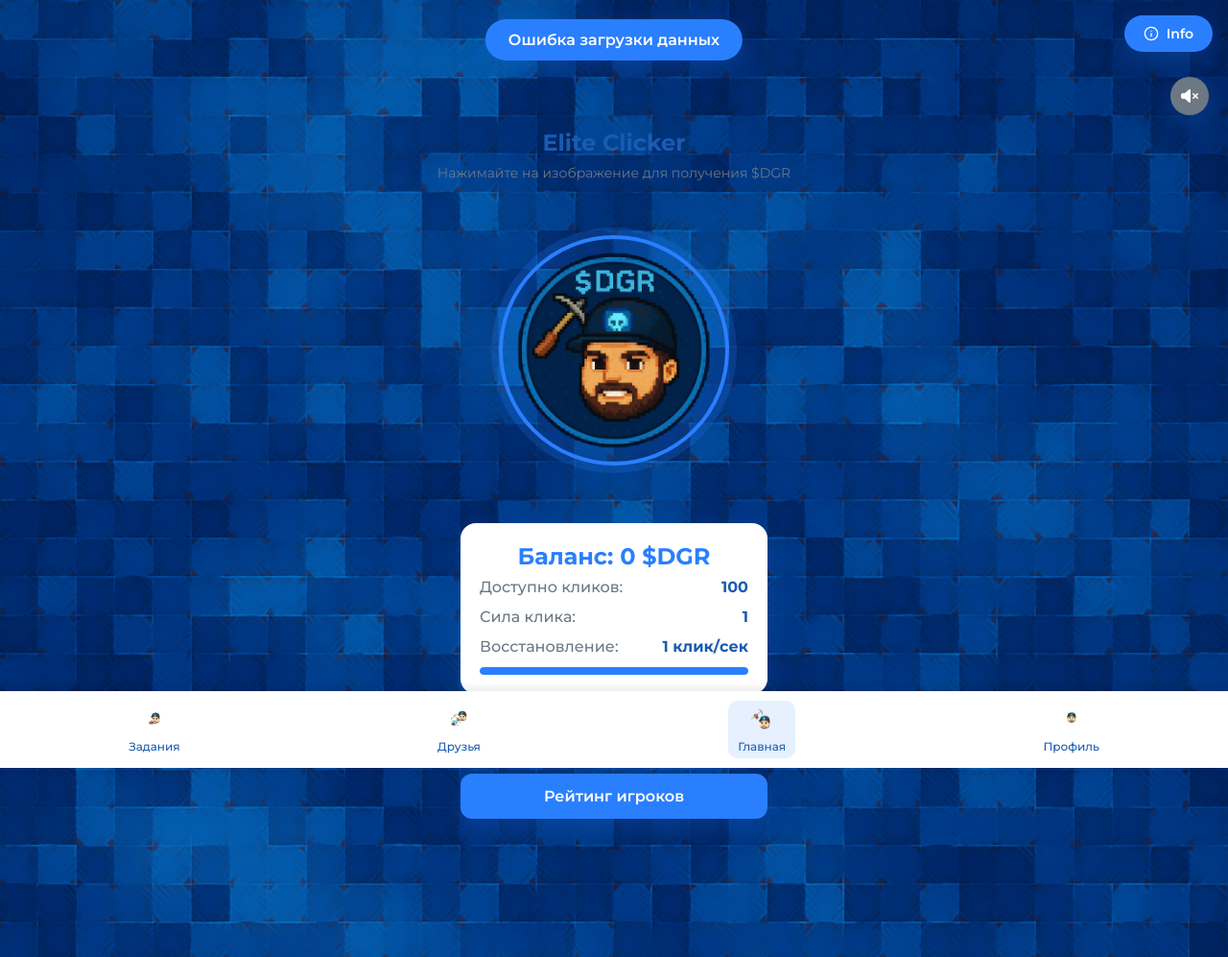
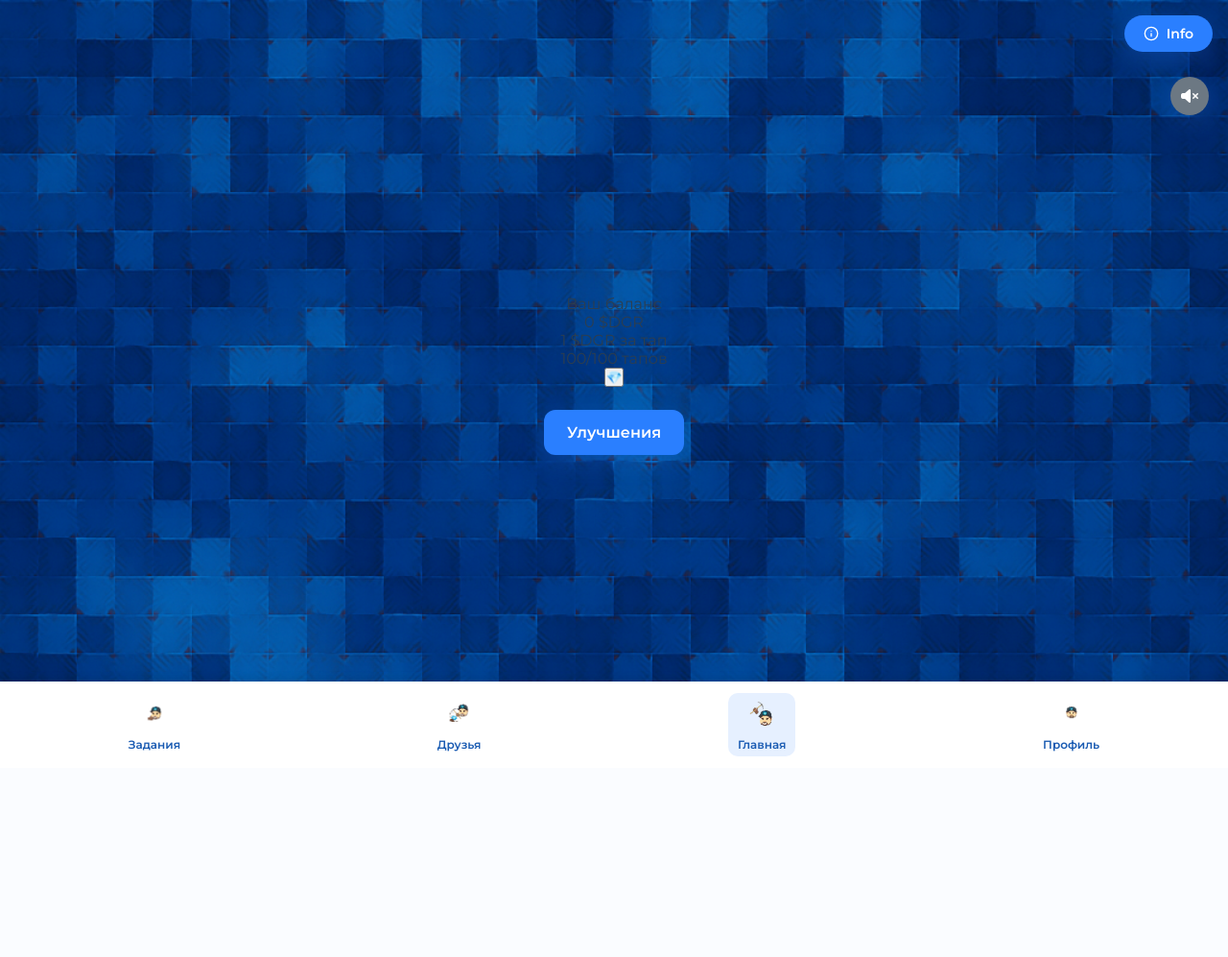
Before and after one commit to gteyhyri/Zakaz_1, a Flask app: page / in a window 1280 px wide. Shown: the whole page at 96% size. After the commit the page ends 788 px from the top, so only its background shows below. Run offline with Flask 3, Linux system fonts and the light colour scheme; some libraries are stand-ins or nearby versions.

Commit message:
Update index.html

```diff
--- a/templates/index.html
+++ b/templates/index.html
@@ -24,6 +24,21 @@
             padding: 0;
             box-sizing: border-box;
             font-family: 'Montserrat', sans-serif;
+            -webkit-tap-highlight-color: transparent;
+            outline: none;
+        }
+
+        button, a {
+            -webkit-touch-callout: none;
+            -webkit-user-select: none;
+            -moz-user-select: none;
+            -ms-user-select: none;
+            user-select: none;
+            -webkit-tap-highlight-color: transparent;
+        }
+
+        button:focus, a:focus {
+            outline: none;
         }
 
         body {
@@ -271,7 +286,7 @@
             justify-content: space-around;
             align-items: center;
             background-color: var(--white);
-            padding: 10px 0;
+            padding: 12px 0;
             box-shadow: 0 -2px 10px rgba(0, 0, 0, 0.1);
             position: sticky;
             bottom: 0;
@@ -296,8 +311,8 @@
         }
 
         .nav-btn img {
-            width: 30px;
-            height: 30px;
+            width: 36px;
+            height: 36px;
             object-fit: contain;
             margin-bottom: 5px;
         }
@@ -305,7 +320,7 @@
         .nav-btn span {
             font-size: 12px;
             color: var(--dark-blue);
-            font-weight: 500;
+            font-weight: 600;
         }
 
         .active-nav {
@@ -1297,66 +1312,63 @@
         .task-card {
             background-color: #f5f7fa;
             border-radius: 12px;
-            padding: 16px;
-            display: flex;
-            flex-direction: column;
+            padding: 14px 16px;
+            display: flex;
+            flex-direction: row;
+            justify-content: space-between;
+            align-items: center;
             gap: 12px;
             box-shadow: 0 2px 8px rgba(0, 0, 0, 0.1);
             margin-bottom: 16px;
             border: 1px solid rgba(42, 127, 255, 0.1);
-        }
-
-        .task-actions {
-            display: flex;
-            justify-content: space-between;
-            align-items: center;
-            gap: 10px;
-        }
-
-        .task-join-btn {
+            transform: translateY(0); /* Добавляем для плавной анимации */
+            transition: transform 0.2s ease, box-shadow 0.2s ease;
+        }
+
+        .task-card:hover {
+            transform: translateY(-2px);
+            box-shadow: 0 4px 12px rgba(0, 0, 0, 0.15);
+        }
+
+        /* Страница улучшений */
+        .page.upgradesPage {
+            padding: 16px;
+        }
+
+        .upgrades-header {
+            margin-bottom: 20px;
+        }
+
+        .upgrade-item {
             background-color: white;
-            color: #000;
-            font-weight: 600;
-            border: 1px solid #e1e4e8;
-            border-radius: 8px;
-            padding: 12px 16px;
-            font-size: 15px;
-            cursor: pointer;
-            transition: all 0.2s ease;
-            text-decoration: none;
-            flex: 1;
-            white-space: nowrap;
-            overflow: hidden;
-            text-overflow: ellipsis;
-            max-width: 70%;
-            text-align: left;
-            box-shadow: 0 1px 3px rgba(0, 0, 0, 0.08);
-        }
-
-        .task-join-btn:hover {
-            background-color: #f5f5f5;
-            border-color: #ccc;
-        }
-
-        .task-check-btn {
-            background-color: #2a7fff;
-            color: white;
-            border: none;
-            border-radius: 20px;
-            padding: 12px 20px;
-            font-size: 14px;
-            font-weight: 500;
-            cursor: pointer;
-            transition: all 0.2s ease;
-            white-space: nowrap;
-            min-width: 120px;
-            box-shadow: 0 2px 5px rgba(42, 127, 255, 0.2);
-        }
-
-        .task-check-btn:hover {
-            background-color: #1a6ce8;
-            box-shadow: 0 3px 8px rgba(42, 127, 255, 0.3);
-        }
+            border-radius: 12px;
+            padding: 16px;
+            margin-bottom: 16px;
+            box-shadow: 0 2px 5px rgba(0, 0, 0, 0.1);
+        }
+
+        /* Анимация Float In / Gentle Rise */
+        @keyframes floatIn {
+            from {
+                opacity: 0;
+                transform: translateY(30px);
+            }
+            to {
+                opacity: 1;
+                transform: translateY(0);
+            }
+        }
+
+        .float-in {
+            animation: floatIn 0.5s ease-out forwards;
+            opacity: 0;
+        }
+
+        .delay-100 { animation-delay: 0.1s; }
+        .delay-200 { animation-delay: 0.2s; }
+        .delay-300 { animation-delay: 0.3s; }
+        .delay-400 { animation-delay: 0.4s; }
+        .delay-500 { animation-delay: 0.5s; }
     </style>
 </head>
 <body>
@@ -1381,105 +1393,89 @@
 
     <div id="mainPage" class="page active">
         <div class="main-content">
-            <h1 class="title">Elite Clicker</h1>
-            <p class="subtitle">Нажимайте на изображение для получения $DGR</p>
-
-            <div class="clicker-container" id="clickerContainer">
-                <img src="/static/IMG_8264.PNG" alt="Click me" class="clicker-image" id="clickerImage">
-            </div>
-
-            <div class="stats-container">
-                <div class="click-counter">Баланс: <span id="totalClicks">0</span> $DGR</div>
-                <div class="stat-item">
-                    <span class="stat-label">Доступно кликов:</span>
-                    <span class="stat-value" id="availableClicks">100</span>
+            <div class="center-content">
+                <!-- Информация о балансе -->
+                <div class="balance-container float-in">
+                    <div class="balance-box">
+                        <div class="balance-title">Ваш баланс</div>
+                        <div class="balance-value"><span id="totalClicks">0</span> $DGR</div>
+                    </div>
                 </div>
-                <div class="stat-item">
-                    <span class="stat-label">Сила клика:</span>
-                    <span class="stat-value" id="clickPower">1</span>
+
+                <!-- Кнопка клика -->
+                <div class="click-container float-in delay-100">
+                    <div class="click-info">
+                        <div>
+                            <span id="clickPower">1</span> $DGR за тап
+                        </div>
+                        <div>
+                            <span id="availableClicks">100</span>/<span id="maxClicks">100</span> тапов
+                        </div>
+                    </div>
+                    <button id="clickBtn" class="click-btn">
+                        <span class="click-icon">💎</span>
+                    </button>
                 </div>
-                <div class="stat-item">
-                    <span class="stat-label">Восстановление:</span>
-                    <span class="stat-value" id="regenRate">1 клик/сек</span>
-                </div>
-                <div class="regen-bar">
-                    <div class="regen-progress" id="regenProgress" style="width: 100%"></div>
+
+                <!-- Кнопка улучшений -->
+                <div class="upgrade-container float-in delay-200">
+                    <button id="upgradeBtn" class="upgrade-btn">Улучшения</button>
                 </div>
             </div>
-
-            <button class="upgrade-btn" id="upgradeBtn">Улучшения</button>
-
-            <button class="upgrade-btn ranking-btn" id="rankingBtn" style="margin-top: 12px;">Рейтинг игроков</button>
         </div>
     </div>
 
     <div id="upgradesPage" class="page">
-        <div class="page-content">
-            <h2 class="title">Улучшения</h2>
-            <p class="subtitle">Улучшайте параметры для увеличения эффективности</p>
-
-            <div class="upgrades-container">
-                <div class="upgrade-card" id="clickUpgrade">
-                    <div class="upgrade-icon">
-                        <i class="fas fa-hand-pointer"></i>
-                    </div>
-                    <div class="upgrade-info">
-                        <h3>Мощность клика</h3>
-                        <p class="upgrade-description">Увеличивает количество $DGR за один клик</p>
-                        <div class="upgrade-level">
-                            <span class="level-label">Уровень:</span>
-                            <span class="level-value" id="clickUpgradeLevel">0</span>
-                            <span class="level-max">/12</span>
-                        </div>
-                        <div class="upgrade-bonus" id="clickUpgradeBonus">+2 $DGR за клик</div>
-                    </div>
-                    <button class="upgrade-purchase-btn" id="clickUpgradeBtn">
-                        <span class="upgrade-cost" id="clickUpgradeCost">200 $DGR</span>
-                    </button>
+        <div class="page-header float-in">
+            <h2>Улучшения</h2>
+        </div>
+        <div class="upgrades-container">
+            <!-- Улучшение клика -->
+            <div class="upgrade-item float-in delay-100">
+                <div class="upgrade-info">
+                    <div class="upgrade-title">Сила клика</div>
+                    <div class="upgrade-description">Увеличивает количество $DGR за каждый клик</div>
+                    <div class="upgrade-level">Уровень: <span id="clickUpgradeLevel">0</span></div>
+                    <div class="upgrade-bonus" id="clickUpgradeBonus">+1 $DGR за клик</div>
                 </div>
-
-                <div class="upgrade-card" id="storageUpgrade">
-                    <div class="upgrade-icon">
-                        <i class="fas fa-database"></i>
-                    </div>
-                    <div class="upgrade-info">
-                        <h3>Объем хранилища</h3>
-                        <p class="upgrade-description">Увеличивает максимальное количество доступных тапов</p>
-                        <div class="upgrade-level">
-                            <span class="level-label">Уровень:</span>
-                            <span class="level-value" id="storageUpgradeLevel">0</span>
-                            <span class="level-max">/12</span>
-                        </div>
-                        <div class="upgrade-bonus" id="storageUpgradeBonus">+20 тапов</div>
-                    </div>
-                    <button class="upgrade-purchase-btn" id="storageUpgradeBtn">
-                        <span class="upgrade-cost" id="storageUpgradeCost">200 $DGR</span>
-                    </button>
-                </div>
-
-                <div class="upgrade-card" id="speedUpgrade">
-                    <div class="upgrade-icon">
-                        <i class="fas fa-clock"></i>
-                    </div>
-                    <div class="upgrade-info">
-                        <h3>Скорость восстановления</h3>
-                        <p class="upgrade-description">Уменьшает время восстановления тапов</p>
-                        <div class="upgrade-level">
-                            <span class="level-label">Уровень:</span>
-                            <span class="level-value" id="speedUpgradeLevel">0</span>
-                            <span class="level-max">/12</span>
-                        </div>
-                        <div class="upgrade-bonus" id="speedUpgradeBonus">-0.05 сек на тап</div>
-                    </div>
-                    <button class="upgrade-purchase-btn" id="speedUpgradeBtn">
-                        <span class="upgrade-cost" id="speedUpgradeCost">2000 $DGR</span>
-                    </button>
+                <div class="upgrade-action">
+                    <div class="upgrade-cost"><span id="clickUpgradeCost">200</span> $DGR</div>
+                    <button id="clickUpgradeBtn" class="btn-upgrade" onclick="purchaseUpgrade('click')">Улучшить</button>
                 </div>
             </div>
 
-            <button class="back-button" id="upgradesBackBtn">
-                <i class="fas fa-arrow-left"></i> Назад
-            </button>
+            <!-- Улучшение хранилища -->
+            <div class="upgrade-item float-in delay-200">
+                <div class="upgrade-info">
+                    <div class="upgrade-title">Объем хранилища</div>
+                    <div class="upgrade-description">Увеличивает максимальное количество доступных кликов</div>
+                    <div class="upgrade-level">Уровень: <span id="storageUpgradeLevel">0</span></div>
+                    <div class="upgrade-bonus" id="storageUpgradeBonus">+20 тапов</div>
+                </div>
+                <div class="upgrade-action">
+                    <div class="upgrade-cost"><span id="storageUpgradeCost">200</span> $DGR</div>
+                    <button id="storageUpgradeBtn" class="btn-upgrade" onclick="purchaseUpgrade('storage')">Улучшить</button>
+                </div>
+            </div>
+
+            <!-- Улучшение скорости регенерации -->
+            <div class="upgrade-item float-in delay-300">
+                <div class="upgrade-info">
+                    <div class="upgrade-title">Скорость восстановления</div>
+                    <div class="upgrade-description">Ускоряет восстановление кликов</div>
+                    <div class="upgrade-level">Уровень: <span id="speedUpgradeLevel">0</span></div>
+                    <div class="upgrade-bonus" id="speedUpgradeBonus">-0.05 сек на тап</div>
+                </div>
+                <div class="upgrade-action">
+                    <div class="upgrade-cost"><span id="speedUpgradeCost">2000</span> $DGR</div>
+                    <button id="speedUpgradeBtn" class="btn-upgrade" onclick="purchaseUpgrade('speed')">Улучшить</button>
+                </div>
+            </div>
+
+            <!-- Кнопка возврата -->
+            <div class="back-button-container float-in delay-400">
+                <button id="upgradesBackBtn" class="btn-back">Назад</button>
+            </div>
         </div>
     </div>
 
@@ -1537,14 +1533,12 @@
         </div>
     </div>
 
-    <div class="page" id="tasksPage">
-        <div class="tasks-container">
-            <h2 class="tasks-title">Задания</h2>
-            <p class="tasks-description">Выполняйте задания и получайте награды в $DGR</p>
-
-            <div id="tasksList">
-                <!-- Tasks will be loaded here dynamically -->
-            </div>
+    <div id="tasksPage" class="page">
+        <div class="page-header float-in">
+            <h2>Задания</h2>
+        </div>
+        <div class="page-content">
+            <div id="tasksList" class="tasks-list float-in delay-100"></div>
         </div>
     </div>
 
@@ -2013,16 +2007,24 @@
 
         // Переключение страниц
         function switchPage(pageId) {
+            // Скрываем все страницы
             document.querySelectorAll('.page').forEach(page => {
                 page.classList.remove('active');
             });
 
-            document.getElementById(pageId).classList.add('active');
-
+            // Показываем выбранную страницу
+            const targetPage = document.getElementById(pageId);
+            targetPage.classList.add('active');
+
+            // Анимируем элементы на странице
+            animatePageElements(pageId);
+
+            // Выделяем активную кнопку навигации
             document.querySelectorAll('.nav-btn').forEach(btn => {
                 btn.classList.remove('active-nav');
             });
 
+            // Активируем соответствующую кнопку навигации
             if (pageId === 'mainPage') {
                 elements.mainBtn.classList.add('active-nav');
             } else if (pageId === 'tasksPage') {
@@ -2036,6 +2038,8 @@
             } else if (pageId === 'rankingPage') {
                 elements.rankingBtn.classList.add('active-nav');
                 loadRanking();
+            } else if (pageId === 'upgradesPage') {
+                // Для страницы улучшений
             }
 
             handleFirstInteraction();
@@ -2536,9 +2540,10 @@
                 const tasksContainer = document.getElementById('tasksList');
                 tasksContainer.innerHTML = '';
 
-                tasks.forEach(task => {
+                tasks.forEach((task, index) => {
                     const taskCard = document.createElement('div');
-                    taskCard.className = 'task-card';
+                    taskCard.className = 'task-card float-in';
+                    taskCard.style.animationDelay = `${0.1 + (index * 0.1)}s`;
 
                     taskCard.innerHTML = `
                         <div class="task-actions">
@@ -2788,6 +2793,31 @@
 
         // Запуск приложения
         document.addEventListener('DOMContentLoaded', initApp);
+
+        // Добавляем функцию для анимации элементов при переключении страниц
+        function animatePageElements(pageId) {
+            // Сначала сбросим анимацию для всех элементов
+            const elements = document.querySelectorAll(`.float-in`);
+            elements.forEach(el => {
+                el.style.animation = 'none';
+                el.offsetHeight; // Trigger reflow
+                el.style.animation = '';
+            });
+
+            // Затем запускаем анимацию для элементов на активной странице
+            const pageElements = document.querySelectorAll(`#${pageId} .float-in`);
+            pageElements.forEach((el, index) => {
+                // Если у элемента уже есть класс задержки, используем его
+                if (!el.classList.contains('delay-100') &&
+                    !el.classList.contains('delay-200') &&
+                    !el.classList.contains('delay-300') &&
+                    !el.classList.contains('delay-400') &&
+                    !el.classList.contains('delay-500')) {
+                    // Иначе устанавливаем задержку на основе порядка элемента
+                    el.style.animationDelay = `${0.05 * index}s`;
+                }
+            });
+        }
     </script>
 </body>
 </html>
```
